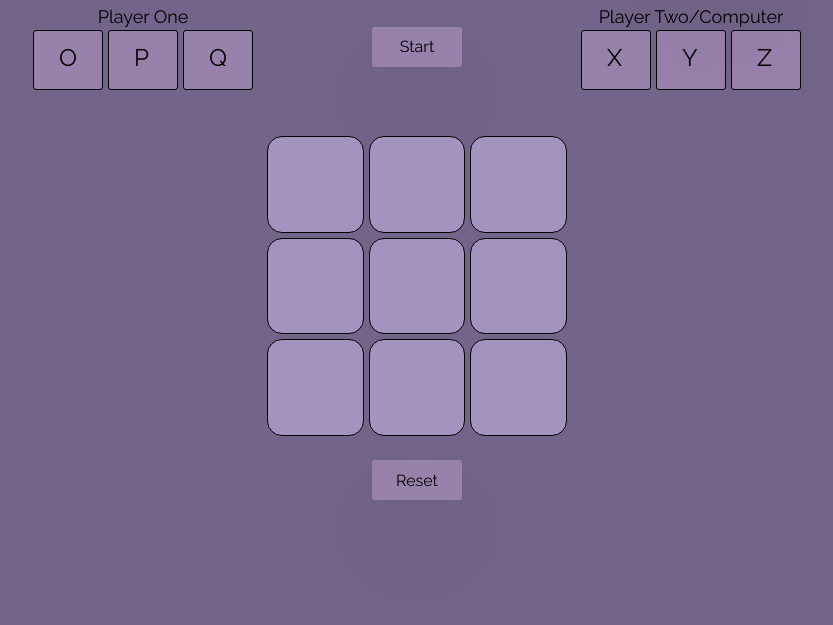
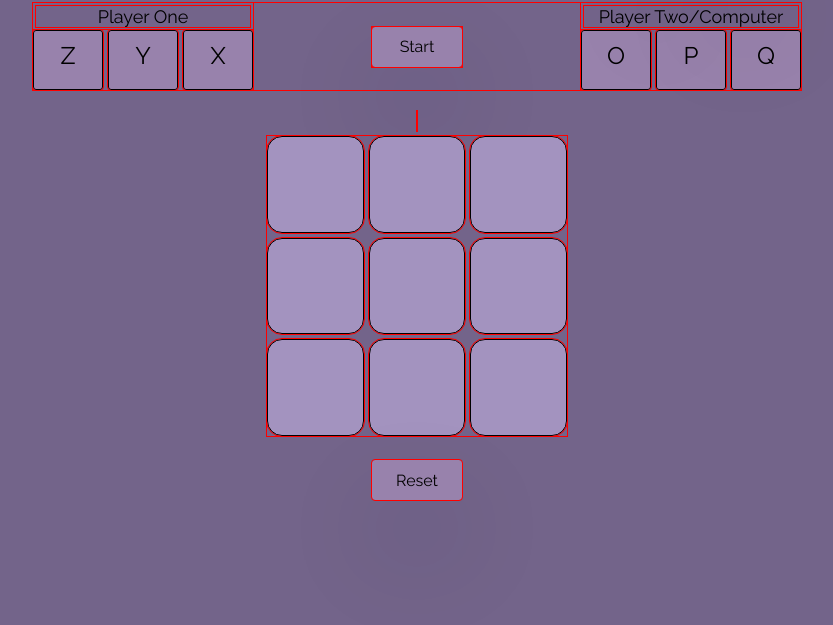
Before and after one commit to rishi1011/theodinproject-tic-tac-toe, a plain HTML site: page index.html in a window 1280 px wide. Shown: the part 175-800 px from the top of the page, without its empty margins (223-1056 px from the left). Drawn offline with nearby package versions, Linux system fonts and the light colour scheme.

Commit message:
added names fix

```diff
--- a/index.html
+++ b/index.html
@@ -7,6 +7,8 @@
     <!-- <link rel="stylesheet" href="https://cdnjs.cloudflare.com/ajax/libs/font-awesome/5.15.1/css/all.min.css"
         integrity="sha512-+4zCK9k+qNFUR5X+cKL9EIR+ZOhtIloNl9GIKS57V1MyNsYpYcUrUeQc9vNfzsWfV28IaLL3i96P9sdNyeRssA=="
         crossorigin="anonymous" /> -->
+    <link rel="stylesheet"
+        href="https://maxst.icons8.com/vue-static/landings/line-awesome/line-awesome/1.3.0/css/line-awesome.min.css">
     <link rel="stylesheet" href="style.css">
     <title>Tic Tac Toe</title>
     <script src="script.js" defer></script>
@@ -31,9 +33,9 @@
         <div class="player">
             <p>Player One</p>
             <ul class="one">
-                <li>O</li>
-                <li>P</li>
-                <li>Q</li>
+                <li>Z</li>
+                <li>Y</li>
+                <li>X</li>
             </ul>
         </div>
         <div class="button-container">
@@ -42,9 +44,9 @@
         <div class="player">
             <p>Player Two/Computer</p>
             <ul class="two">
-                <li>X</li>
-                <li>Y</li>
-                <li>Z</li>
+                <li>O</li>
+                <li>P</li>
+                <li>Q</li>
             </ul>
         </div>
     </div>
--- a/script.js
+++ b/script.js
@@ -76,6 +76,8 @@ const newGame = () => {
 
             playTwo.setName();
 
+            console.log("hi",playOne.playerName, playTwo.playerName);
+
             if (playOne.playerName === null) {
                 alert('Choose player one name');
             } else if (playTwo.playerName === null && comp.checked) {
@@ -88,6 +90,7 @@ const newGame = () => {
 
                 playOne.removeItemListeners();
                 playTwo.removeItemListeners();
+
                 playerOne = playOne;
                 playerTwo = playTwo;
                 currentPlayer = playerOne;
--- a/style.css
+++ b/style.css
@@ -1,7 +1,7 @@
 @import url('https://fonts.googleapis.com/css2?family=Raleway&display=swap');
 
 *{
-    /* outline: 1px solid red; */
+    outline: 1px solid red;
     box-sizing: border-box;
 }
 
@@ -143,10 +143,11 @@ li{
     border: 1px solid black;
     width: 70px;
     height: 60px;
-    padding: 12px 25px;
     background-color: #9882ac;
     cursor: pointer;
     border-radius: 3px;
+    text-align: center;
+    padding-top: 10px;
 }
 
 li.select{
```
